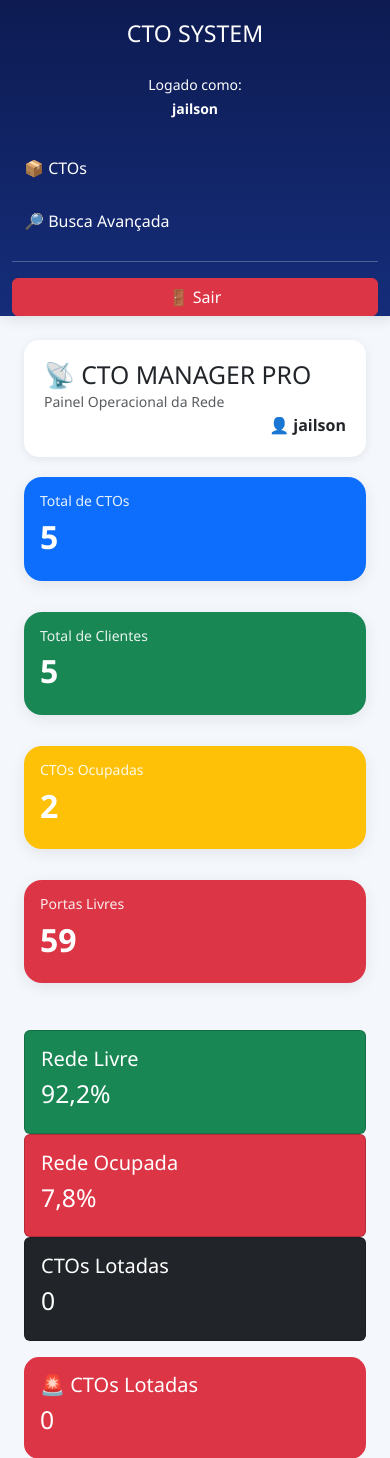
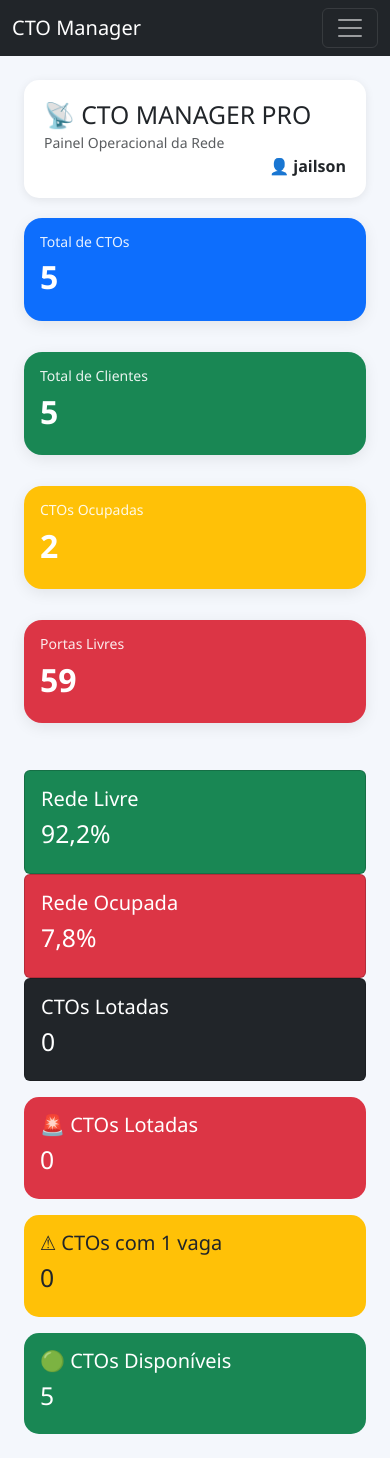
Before and after one commit to jailsonluiz28-ctrl/cto-manager, a Django app: page / in a window 390 px wide. Shown: the top 1458 px of the page. Run offline with Django 5.2, Linux system fonts and the light colour scheme; a user stored in the database is signed in; data comes from the database, SQL or seed files in the repository; both versions use the stored data as it was after the commit.

Commit message:
Menu mobile dashboard

```diff
--- a/dashboard/templates/dashboard/home.html
+++ b/dashboard/templates/dashboard/home.html
@@ -94,11 +94,37 @@
 
 <body>
 
+<nav class="navbar navbar-dark bg-dark d-md-none">
+
+    <div class="container-fluid">
+
+        <span class="navbar-brand">
+            CTO Manager
+        </span>
+
+        <button
+            class="navbar-toggler"
+            type="button"
+            data-bs-toggle="collapse"
+            data-bs-target="#menuMobile"
+        >
+
+            <span class="navbar-toggler-icon"></span>
+
+        </button>
+
+    </div>
+
+</nav>
+
 <div class="container-fluid">
 
     <div class="row">
 
-        <div class="col-md-2 sidebar">
+        <div
+            class="col-md-2 sidebar collapse d-md-block"
+            id="menuMobile"
+        >
 
             <h3 class="text-center mb-4">
                 CTO SYSTEM
@@ -182,10 +208,6 @@
                 💾 Backup do Sistema
             </a>
 
-            <a href="/sistema/restaurar/">
-                ♻ Restaurar Backup
-            </a>
-
             {% endif %}
 
             <hr>
@@ -263,28 +285,28 @@
                 <div class="col-xl-3 col-lg-6 col-md-6 col-12 mb-3">
                     <div class="card card-dashboard bg-primary p-3">
                         <h5>Total de CTOs</h5>
-                        <h2>{{ total_ctos }}</h2>
+                        <h2 class="display-5">{{ total_ctos }}</h2>
                     </div>
                 </div>
 
                 <div class="col-xl-3 col-lg-6 col-md-6 col-12 mb-3">
                     <div class="card card-dashboard bg-success p-3">
                         <h5>Total de Clientes</h5>
-                        <h2>{{ total_clientes }}</h2>
+                        <h2 class="display-5">{{ total_clientes }}</h2>
                     </div>
                 </div>
 
                 <div class="col-xl-3 col-lg-6 col-md-6 col-12 mb-3">
                     <div class="card card-dashboard bg-warning p-3">
                         <h5>CTOs Ocupadas</h5>
-                        <h2>{{ ctos_ocupadas }}</h2>
+                        <h2 class="display-5">{{ ctos_ocupadas }}</h2>
                     </div>
                 </div>
 
                 <div class="col-xl-3 col-lg-6 col-md-6 col-12 mb-3">
                     <div class="card card-dashboard bg-danger p-3">
                         <h5>Portas Livres</h5>
-                        <h2>{{ portas_livres }}</h2>
+                        <h2 class="display-5">{{ portas_livres }}</h2>
                     </div>
                 </div>
 
@@ -568,7 +590,7 @@
 
             </div>
 
-            <div class="card mt-4 p-4" id="busca">
+            <div class="card mt-4 p-4 shadow" id="busca">
 
                 <h4>🔎 Busca por CTO ou Cliente</h4>
 
@@ -772,7 +794,7 @@
 
                     {% for porta in mapa_portas %}
 
-                        <div class="col-md-2 mb-3">
+                        <div class="col-6 col-md-2 mb-3">
 
                             {% if porta.status == "ocupada" %}
 
```
Also changed, not shown: sistema/views.py (+12 -1 lines), backups/backup_cto_manager_20260620_154211.sqlite3 (added), backups/backup_cto_manager_20260621_141720.sqlite3 (added), backups/backup_cto_manager_20260621_170634.sqlite3 (added), backups/backup_cto_manager_20260622_005207.sqlite3 (added), backups/backup_cto_manager_20260622_172759.sqlite3 (added), db.sqlite3.
